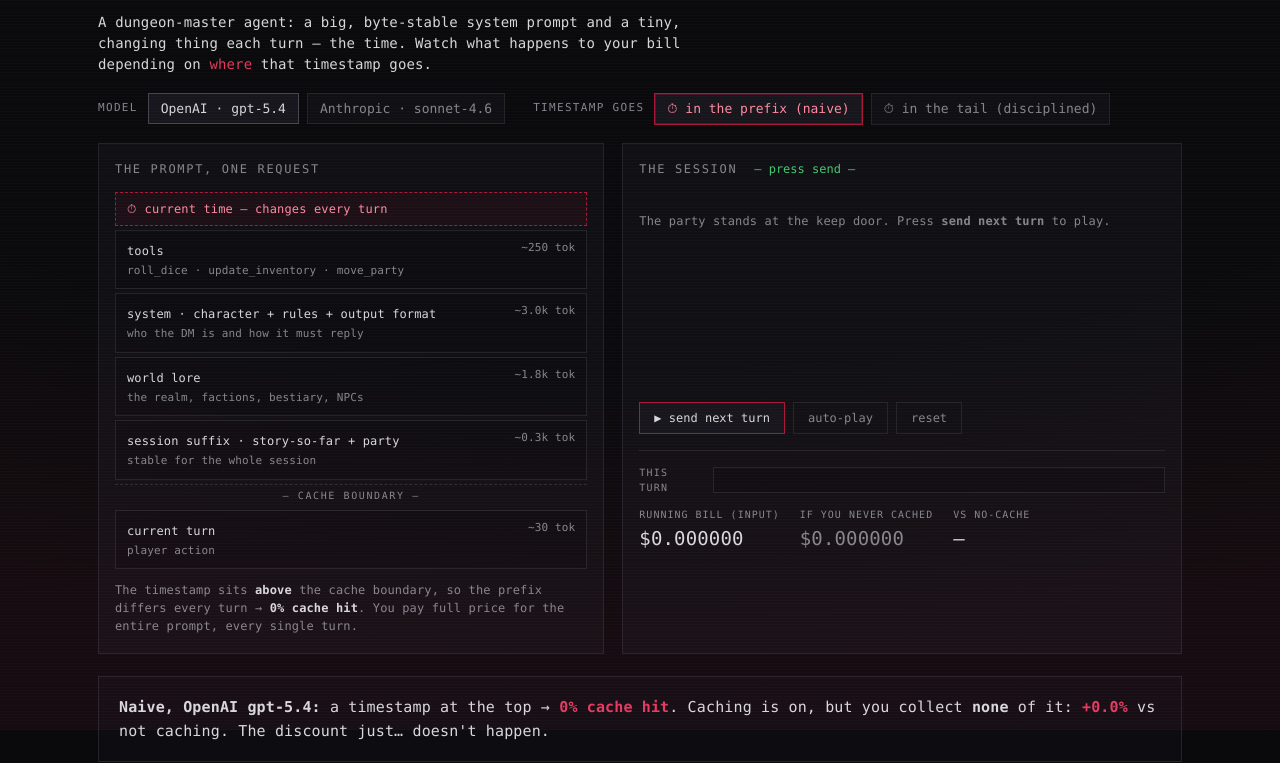
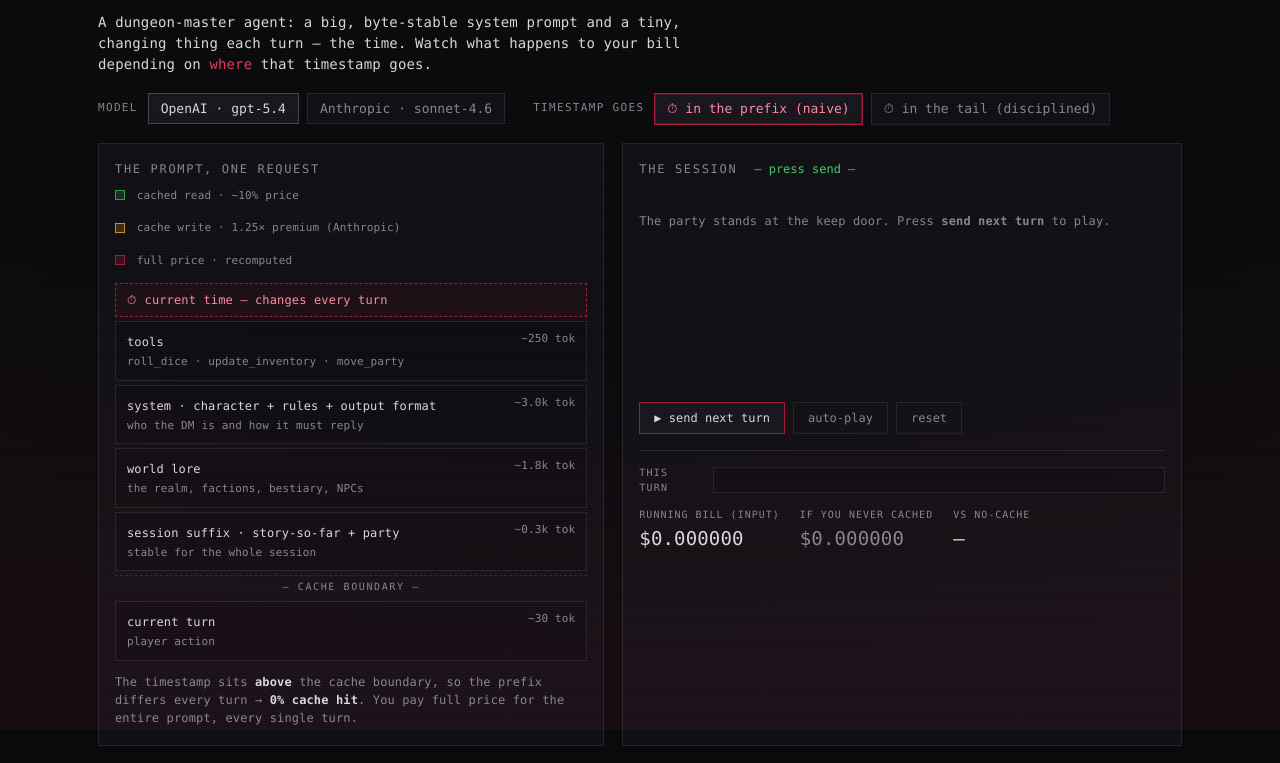
Before and after one commit to rnaidu-parallel/prompt-cache-economics, a website: page web/index.html in a window 1280 px wide. Shown: the part 70-833 px from the top of the page. Drawn offline with Linux system fonts and the light colour scheme.

Commit message:
demo: add colour key (cached / write / full price) above the prompt stack

```diff
--- a/web/index.html
+++ b/web/index.html
@@ -40,6 +40,11 @@
       <!-- LEFT: the prompt stack -->
       <section class="panel stack-panel" aria-label="prompt structure">
         <h2>the prompt, one request</h2>
+        <div class="legend-key" aria-label="colour key">
+          <span><i class="sw sw-cached"></i> cached read · ~10% price</span>
+          <span><i class="sw sw-write"></i> cache write · 1.25× premium (Anthropic)</span>
+          <span><i class="sw sw-miss"></i> full price · recomputed</span>
+        </div>
         <div class="stack" id="stack"></div>
         <div class="boundary-note" id="boundary-note"></div>
       </section>
--- a/web/styles.css
+++ b/web/styles.css
@@ -92,6 +92,13 @@
 .panel { background: var(--panel); border: 1px solid var(--line); padding: 16px 16px 18px; }
 .panel h2 { font-size: 12px; text-transform: uppercase; letter-spacing: 0.14em; color: var(--dim); margin: 0 0 14px; font-weight: 500; }
 .turn-counter { color: var(--green-bright); margin-left: 8px; letter-spacing: 0; text-transform: none; }
+
+/* colour key */
+.legend-key { display: flex; gap: 16px; flex-wrap: wrap; font-size: 11px; color: var(--dim); margin: -4px 0 14px; }
+.legend-key .sw { display: inline-block; width: 10px; height: 10px; border: 1px solid; margin-right: 5px; vertical-align: middle; }
+.legend-key .sw-cached { background: rgba(47, 158, 84, 0.22); border-color: var(--green); }
+.legend-key .sw-write { background: rgba(200, 146, 42, 0.22); border-color: var(--amber); }
+.legend-key .sw-miss { background: rgba(168, 23, 58, 0.22); border-color: var(--red); }
 
 /* prompt stack */
 .stack { display: flex; flex-direction: column; gap: 4px; }
```
